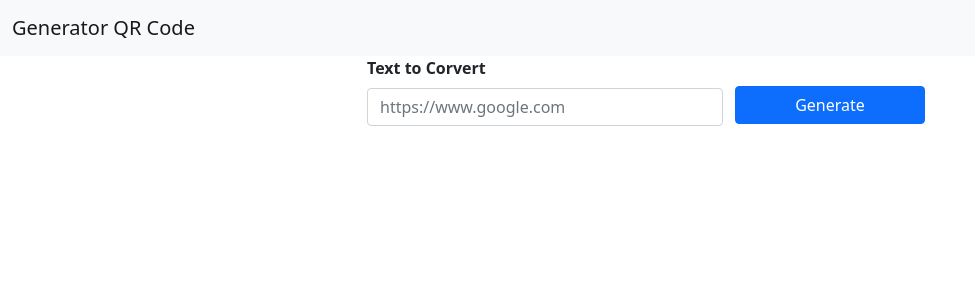
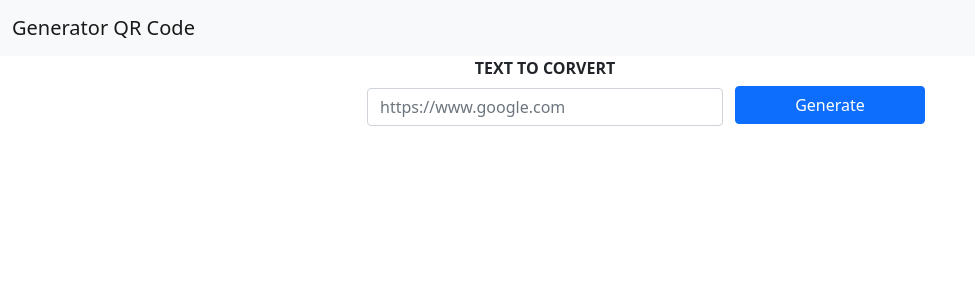
Before and after one commit to slinetech/qr-generator-vue, a Vue app: page / in a window 1280 px wide. Shown: the top 300 px of the page, without its empty margins (0-975 px from the left). Built offline with nearby package versions, Linux system fonts and the light colour scheme.

Commit message:
modified label

```diff
--- a/src/components/qr/Generator.vue
+++ b/src/components/qr/Generator.vue
@@ -6,8 +6,8 @@
         <div class="row justify-content-center">
             <div class="col-md-4 col-sm-12">
                 <div class="mb-3">
-                    <label for="exampleFormControlInput1" class="form-label title-cm">Text to Corvert</label>
-                    <input ref="inputTextToConvert" v-model="textoConvert" type="text" class="form-control" id="exampleFormControlInput1" placeholder="https://www.google.com">
+                    <label for="inputTextConvert" class="form-label title-cm text-center label-form">Text to Corvert</label>
+                    <input ref="inputTextToConvert" v-model="textoConvert" type="text" class="form-control" id="inputTextConvert" placeholder="https://www.google.com">
                 </div>
             </div>
             <div class="col-md-2 col-sm-12 pl-0-pr-0">
@@ -82,6 +82,10 @@ export default {
     .btn-generate{
             width: 100%;
         }
+    .label-form{
+        width: 100%;
+        text-transform: uppercase;
+    }
     /*Small devices (landscape phones, 576px and up)*/
     @media (min-width: 576px) {
         .mt-30{
```
